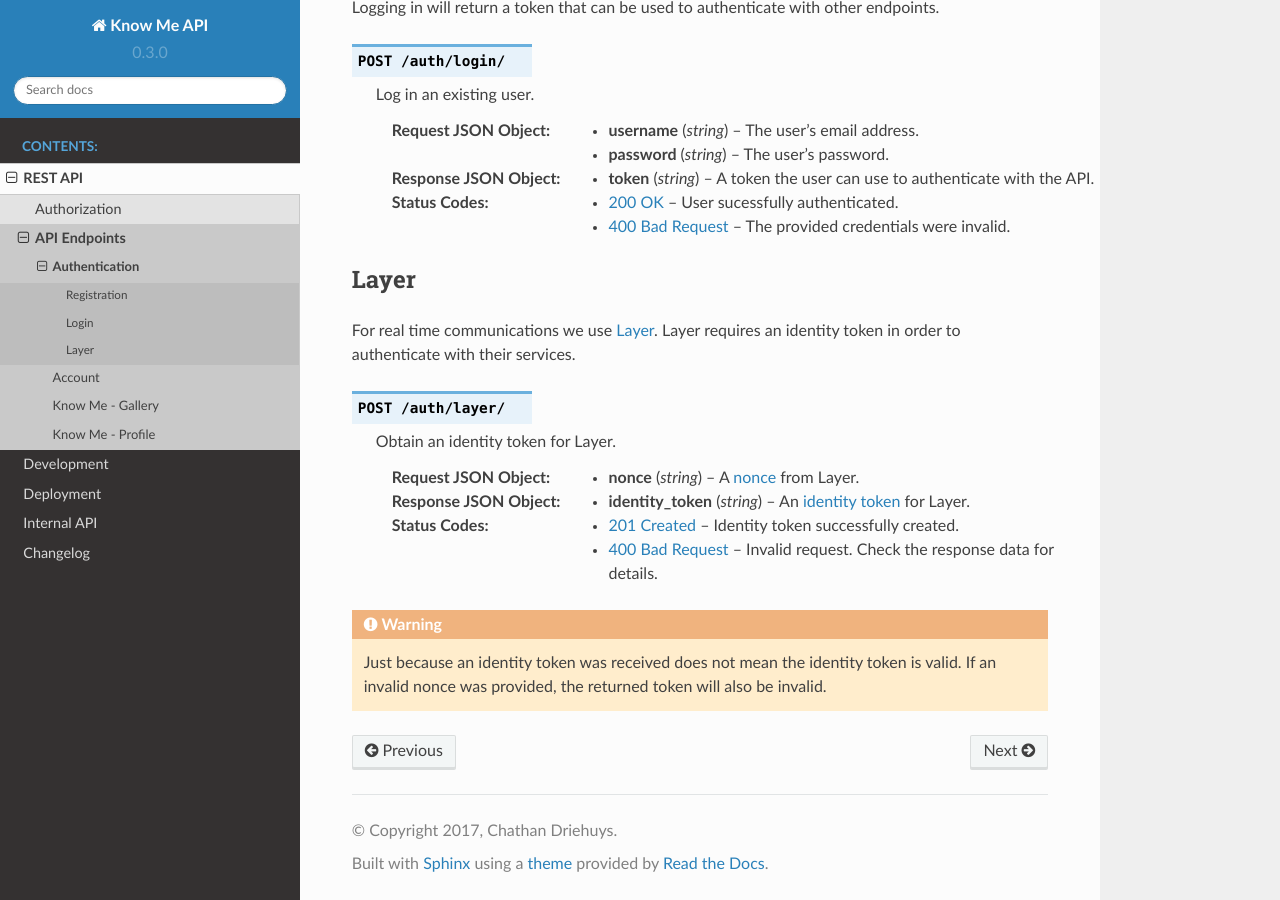
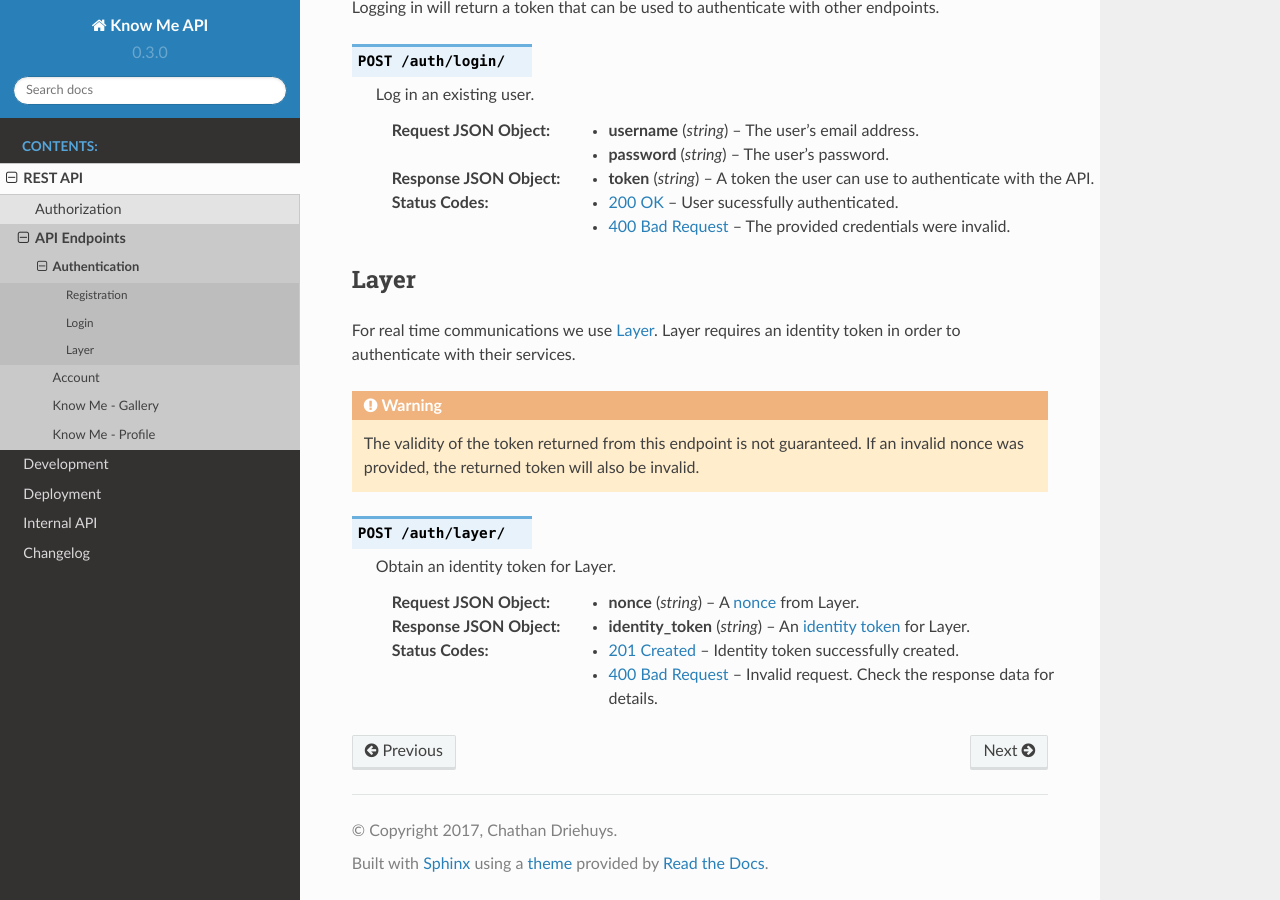
Before and after one commit to knowmetools/km-api, a Sphinx documentation site: the page built from docs/API/authentication.rst, in a window 1280 px wide and 900 px high, scrolled down 736 px. Built offline with Sphinx 7.4.7 and the Read the Docs theme 2.0.0, drawn with Linux system fonts in a browser that asks for light colours.

Commit message:
Move warning about layer token validity.

```diff
--- a/docs/API/authentication.rst
+++ b/docs/API/authentication.rst
@@ -56,6 +56,10 @@ Layer
 
 For real time communications we use Layer_. Layer requires an identity token in order to authenticate with their services.
 
+.. warning::
+
+    The validity of the token returned from this endpoint is not guaranteed. If an invalid nonce was provided, the returned token will also be invalid.
+
 .. http:post:: /auth/layer/
 
     Obtain an identity token for Layer.
@@ -67,10 +71,6 @@ For real time communications we use Layer_. Layer requires an identity token in
     :statuscode 201: Identity token successfully created.
     :statuscode 400: Invalid request. Check the response data for details.
 
-.. warning::
-
-    Just because an identity token was received does not mean the identity token is valid. If an invalid nonce was provided, the returned token will also be invalid.
-
 
 .. _Layer: https://layer.com/
 .. _layer-identity-token: https://docs.layer.com/reference/client_api/authentication.out#identity-token
```
